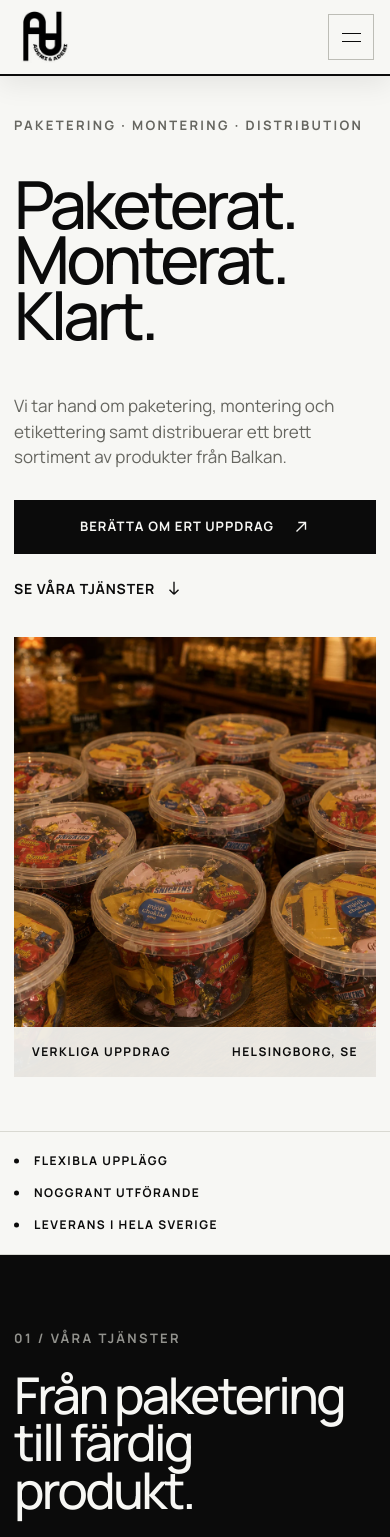
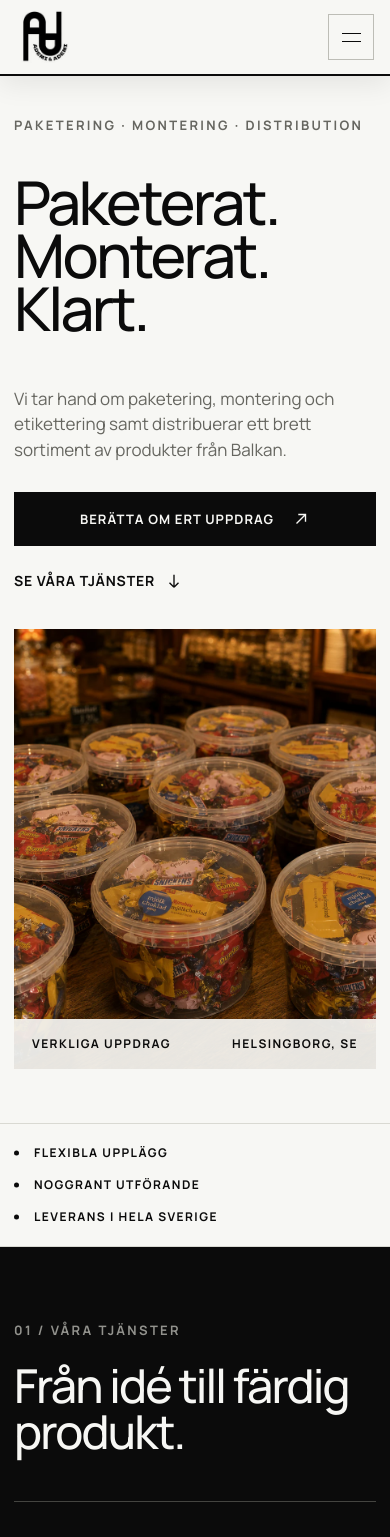
Before and after one commit to momealaouie/ademiademi, a Next.js app: page / in a window 390 px wide. Shown: the top 1537 px of the page. Built offline with nearby package versions, Linux system fonts and the light colour scheme.

Commit message:
Förbättra mobilanpassning och korta rubriker

```diff
--- a/app/globals.css
+++ b/app/globals.css
@@ -33,6 +33,18 @@ body {
 
 body.menu-open {
   overflow: hidden;
+}
+
+.mobile-copy {
+  display: none;
+}
+
+h1,
+h2,
+h3,
+p,
+a {
+  overflow-wrap: break-word;
 }
 
 img {
--- a/app/page.tsx
+++ b/app/page.tsx
@@ -165,7 +165,8 @@ export default function Home() {
             <Reveal className="section-heading section-heading--light">
               <p className="eyebrow">01 / Våra tjänster</p>
               <h2 id="services-title">
-                Från paketering till färdig produkt.
+                <span className="desktop-copy">Från paketering till färdig produkt.</span>
+                <span className="mobile-copy">Från idé till färdig produkt.</span>
               </h2>
             </Reveal>
 
@@ -189,7 +190,10 @@ export default function Home() {
             <Reveal className="section-heading section-heading--split">
               <div>
                 <p className="eyebrow">02 / Vårt arbete</p>
-                <h2 id="work-title">Från lösa delar till leveransklart.</h2>
+                <h2 id="work-title">
+                  <span className="desktop-copy">Från lösa delar till leveransklart.</span>
+                  <span className="mobile-copy">Klart för leverans.</span>
+                </h2>
               </div>
               <p>
                 Varje uppdrag ser olika ut. Därför anpassar vi arbetsflöde,
@@ -296,7 +300,10 @@ export default function Home() {
           <div className="about__content">
             <Reveal>
               <p className="eyebrow">05 / Om oss</p>
-              <h2 id="about-title">En flexibel partner i Helsingborg.</h2>
+              <h2 id="about-title">
+                <span className="desktop-copy">En flexibel partner i Helsingborg.</span>
+                <span className="mobile-copy">Er partner i Helsingborg.</span>
+              </h2>
               <p className="about__lead">
                 Ademi AB grundades i Helsingborg 2010 och har sedan dess
                 vuxit från paketering av livsmedel till distribution av produkter
@@ -373,7 +380,10 @@ export default function Home() {
           <div className="page-shell contact__inner">
             <Reveal className="contact__heading">
               <p className="eyebrow">07 / Kontakt</p>
-              <h2 id="contact-title">Har ni ett uppdrag på gång?</h2>
+              <h2 id="contact-title">
+                <span className="desktop-copy">Har ni ett uppdrag på gång?</span>
+                <span className="mobile-copy">Uppdrag på gång?</span>
+              </h2>
               <p>
                 Beskriv produkten, ungefärlig volym och önskad tidsplan. Vi
                 återkommer med ett upplägg som passar er verksamhet.
--- a/app/responsive.css
+++ b/app/responsive.css
@@ -86,12 +86,22 @@
     width: calc(100% - 28px);
   }
 
+  .desktop-copy {
+    display: none;
+  }
+
+  .mobile-copy {
+    display: inline;
+  }
+
   .section-heading {
     margin-bottom: 46px;
   }
 
   .section-heading h2 {
-    font-size: clamp(42px, 13vw, 64px);
+    font-size: clamp(38px, 12vw, 56px);
+    letter-spacing: -0.04em;
+    line-height: 0.98;
   }
 
   .hero__content {
@@ -100,8 +110,9 @@
   }
 
   .hero h1 {
-    font-size: clamp(52px, 17vw, 78px);
-    line-height: 0.84;
+    font-size: clamp(48px, 15.5vw, 70px);
+    letter-spacing: -0.045em;
+    line-height: 0.88;
   }
 
   .hero__intro > p {
@@ -125,7 +136,8 @@
   }
 
   .service-row h3 {
-    font-size: 31px;
+    font-size: 28px;
+    line-height: 1.08;
   }
 
   .service-row__body p {
--- a/app/sections.css
+++ b/app/sections.css
@@ -692,7 +692,9 @@
 
   .about__content h2 {
     margin-bottom: 34px;
-    font-size: clamp(43px, 13vw, 62px);
+    font-size: clamp(38px, 12vw, 56px);
+    letter-spacing: -0.04em;
+    line-height: 1;
   }
 
   .contact-grid {
@@ -731,7 +733,9 @@
   }
 
   .contact__heading h2 {
-    font-size: clamp(48px, 15vw, 72px);
+    font-size: clamp(40px, 12.5vw, 60px);
+    letter-spacing: -0.045em;
+    line-height: 0.96;
   }
 
   .contact-grid {
--- a/components/Header.module.css
+++ b/components/Header.module.css
@@ -160,6 +160,8 @@
     opacity: 0;
     transform: translateY(-12px);
     transition: opacity 220ms ease, transform 220ms ease, visibility 220ms;
+    overflow-y: auto;
+    overscroll-behavior: contain;
   }
 
   .mobilePanelOpen {
@@ -179,7 +181,7 @@
     padding-block: 13px;
     color: inherit;
     border-bottom: 1px solid #343434;
-    font-size: clamp(28px, 7vw, 46px);
+    font-size: clamp(25px, 6.5vw, 42px);
     letter-spacing: -0.04em;
     text-decoration: none;
   }
```
